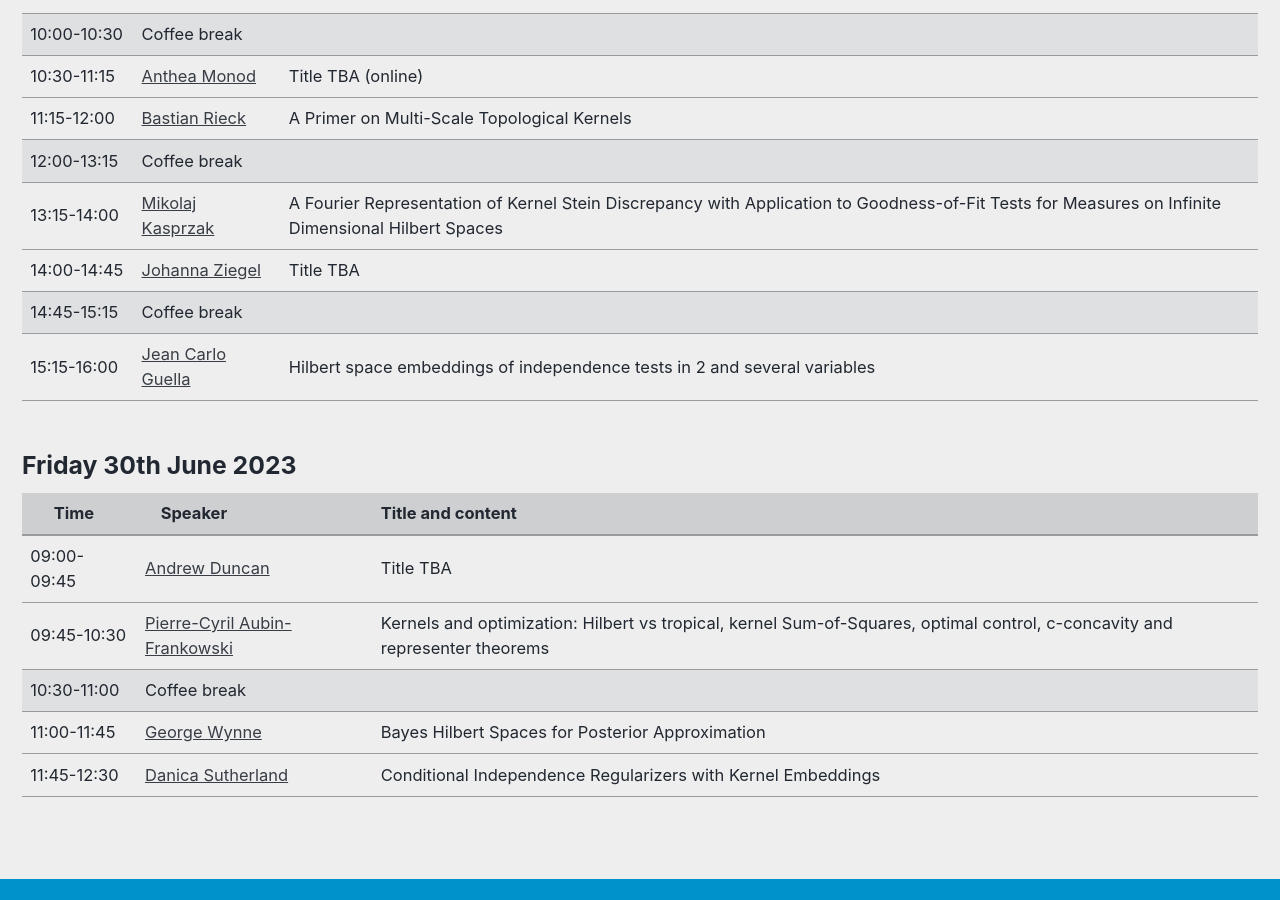
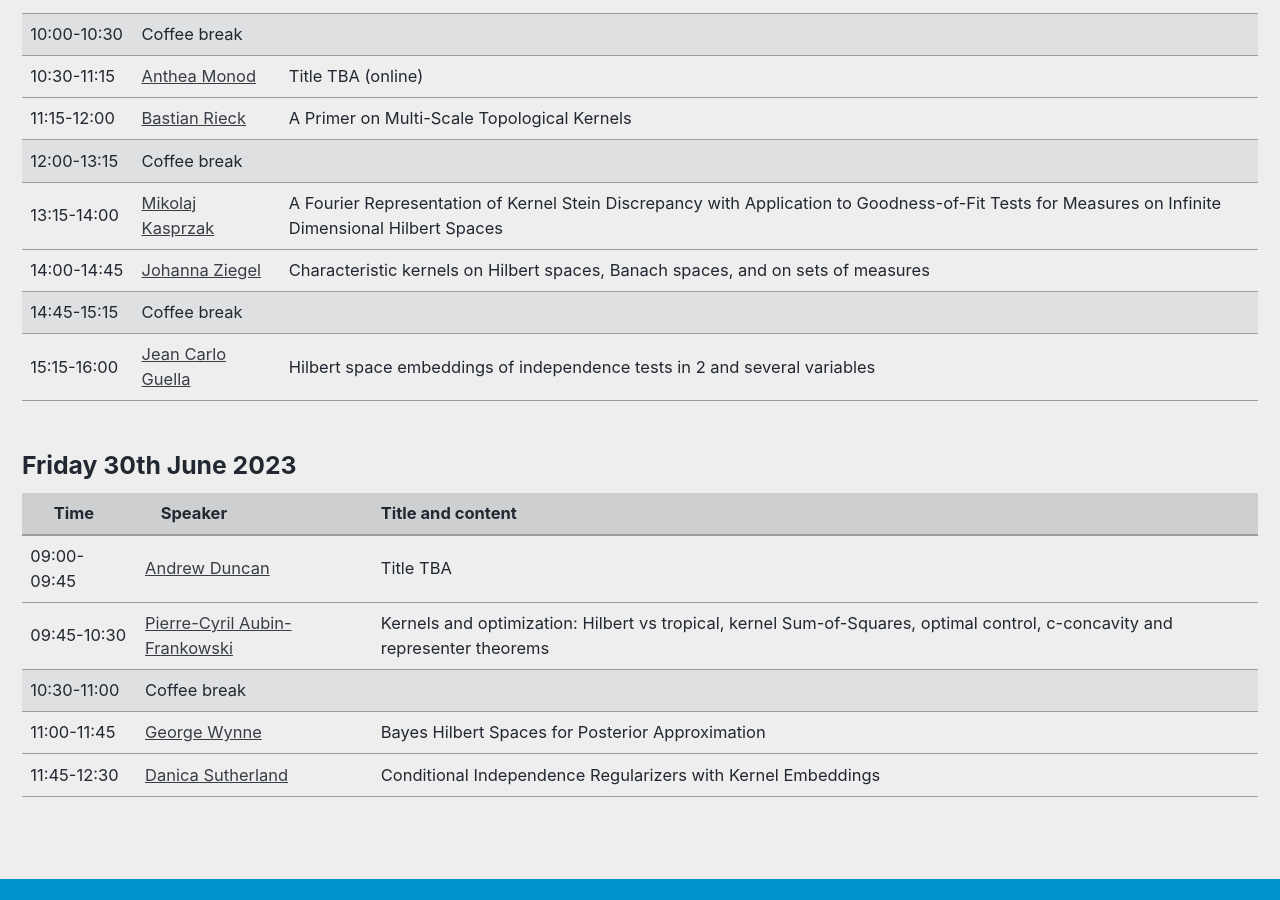
Before and after one commit to LIKE23-Bern/LIKE23-Bern.github.io, a Jekyll site: the page built from _pages/program.md, in a window 1280 px wide and 900 px high, scrolled down 2702 px. Built offline with Jekyll 4.4.1, drawn with Linux system fonts in a browser that asks for light colours; cached includes are drawn as plain includes.

Commit message:
Update program.md

```diff
--- a/_pages/program.md
+++ b/_pages/program.md
@@ -414,7 +414,7 @@ header:
 		    <a href="https://scholar.google.com/citations?user=KDhGvNQAAAAJ&hl=en" target="_blank">Johanna Ziegel</a>
 		</td>
 		<td>
-		   Title TBA
+		   Characteristic kernels on Hilbert spaces, Banach spaces, and on sets of measures
 	    </td>
 	</tr>
   <tr class="coffee-break">
```
